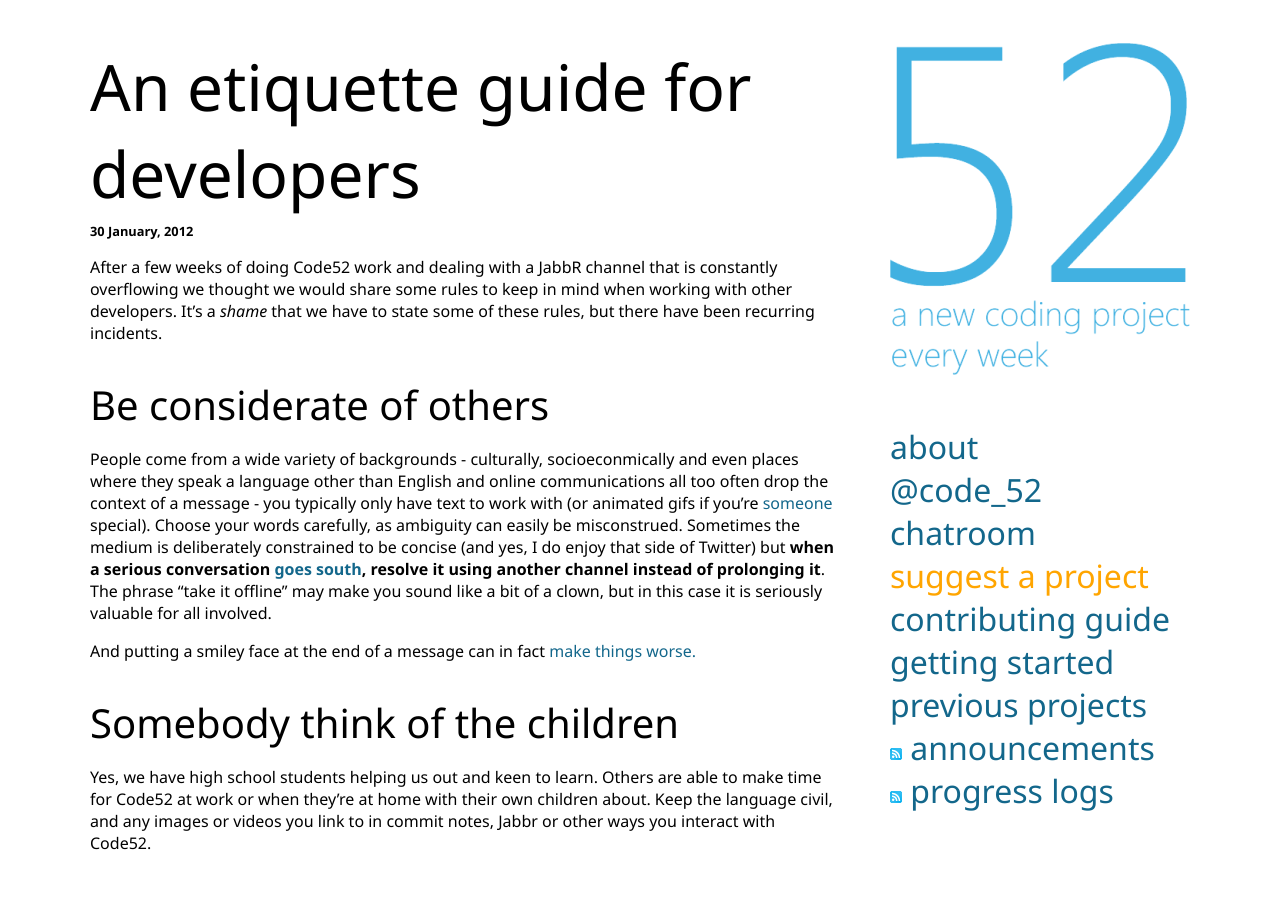
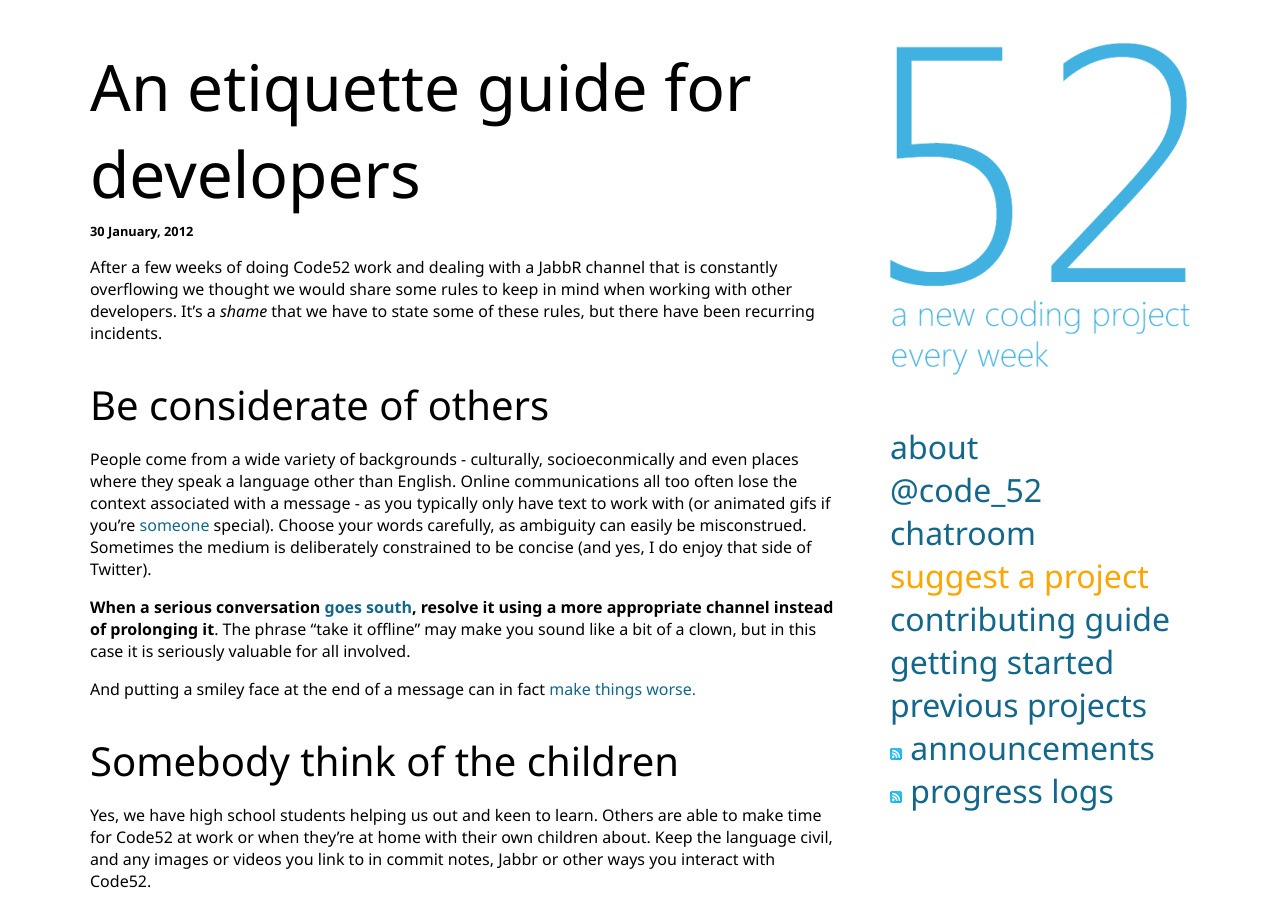
Before and after one commit to Code52/code52.github.com, a Jekyll site: the page built from _posts/2012-01-30-etiquette.md, in a window 1280 px wide and 900 px high. Built offline with Jekyll 4.4.1, drawn with Linux system fonts in a browser that asks for light colours; Markdown is read by kramdown in place of the engine named in the settings; comment, search, counter and statistics services are not loaded.

Commit message:
Edits to "Be Considerate" section

```diff
--- a/_posts/2012-01-30-etiquette.md
+++ b/_posts/2012-01-30-etiquette.md
@@ -10,7 +10,9 @@
 
 ## Be considerate of others
 
-People come from a wide variety of backgrounds - culturally, socioeconmically and even places where they speak a language other than English and online communications all too often drop the context of a message -  you typically only have text to work with (or animated gifs if you're [someone](http://twitter.com/johnbristowe) special). Choose your words carefully, as ambiguity can easily be misconstrued. Sometimes the medium is deliberately constrained to be concise (and yes, I do enjoy that side of Twitter) but **when a serious conversation [goes south](http://dictionary.reference.com/browse/go+south), resolve it using another channel instead of prolonging it**. The phrase "take it offline" may make you sound like a bit of a clown, but in this case it is seriously valuable for all involved.
+People come from a wide variety of backgrounds - culturally, socioeconmically and even places where they speak a language other than English. Online communications all too often lose the context associated with a message - as you typically only have text to work with (or animated gifs if you're [someone](http://twitter.com/johnbristowe) special). Choose your words carefully, as ambiguity can easily be misconstrued. Sometimes the medium is deliberately constrained to be concise (and yes, I do enjoy that side of Twitter).
+
+**When a serious conversation [goes south](http://dictionary.reference.com/browse/go+south), resolve it using a more appropriate channel instead of prolonging it**. The phrase "take it offline" may make you sound like a bit of a clown, but in this case it is seriously valuable for all involved.
 
 And putting a smiley face at the end of a message can in fact [make things worse.](http://mrtiedt.blogspot.com/2011/12/true-reflection.html)
 
```
